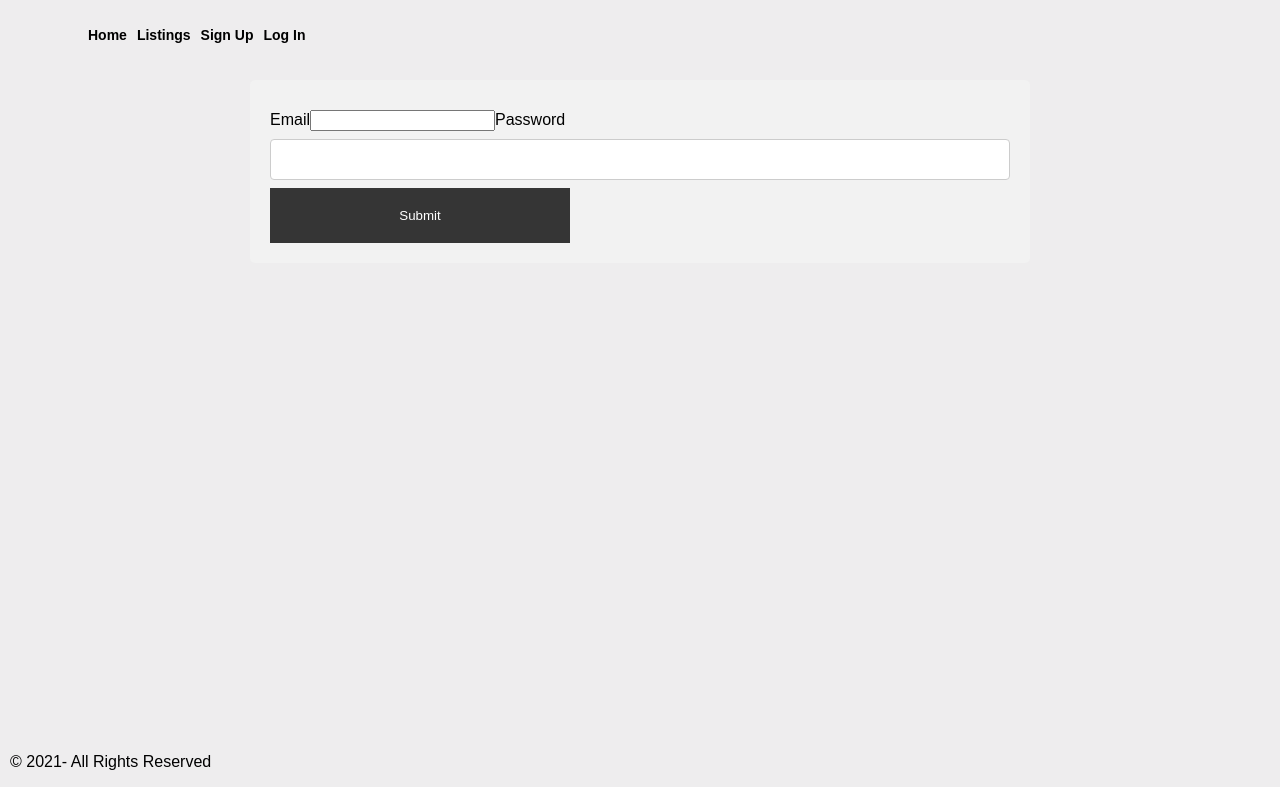
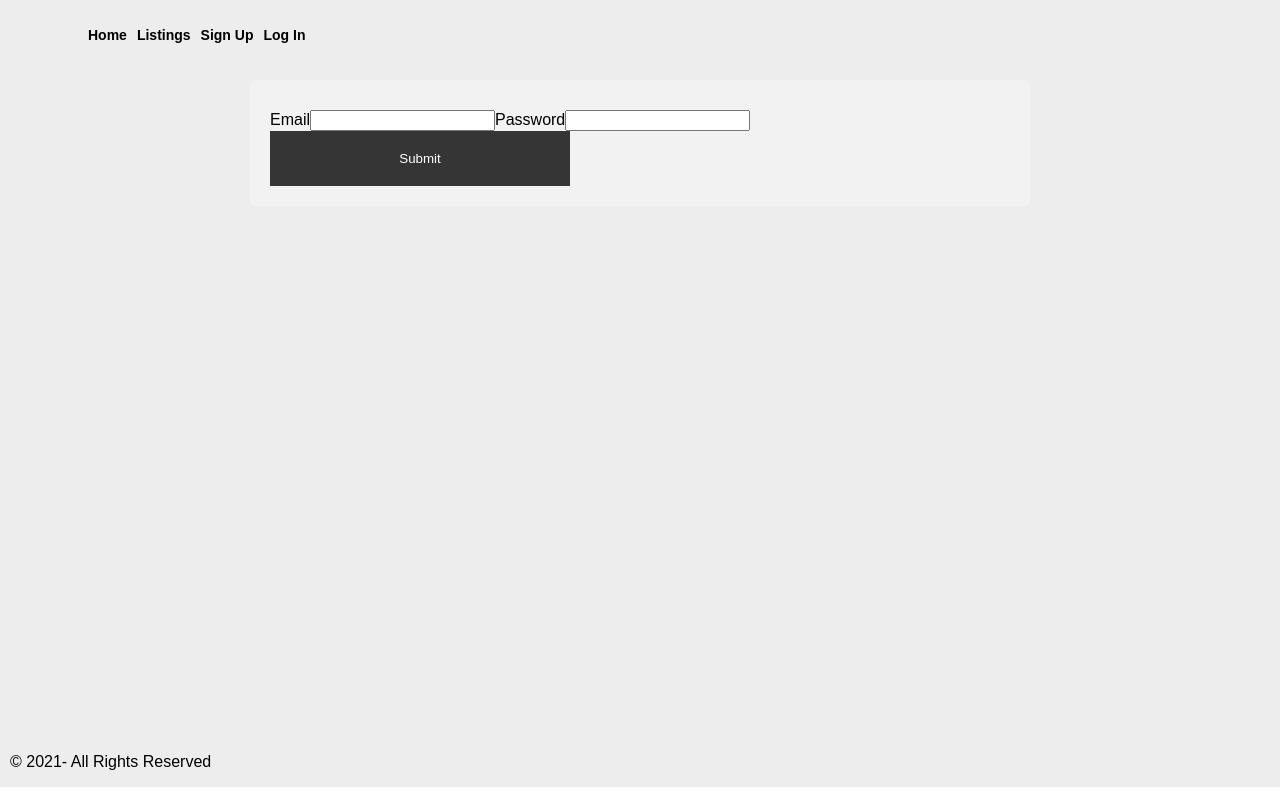
Before and after one commit to nganifaith/Capstone-frontend, a React (Create React App) app: page /login in a window 1280 px wide. Built offline with nearby package versions, Linux system fonts and the light colour scheme; no server answers.

Commit message:
Update password type

```diff
--- a/src/pages/SignIn/index.js
+++ b/src/pages/SignIn/index.js
@@ -41,7 +41,7 @@ const SignInPage = () => {
             Password
             <input
               id="password"
-              type="text"
+              type="password"
               value={password}
               onChange={(e) => setPassword(e.target.value)}
             />
```
Also changed, not shown: public/manifest.json.
